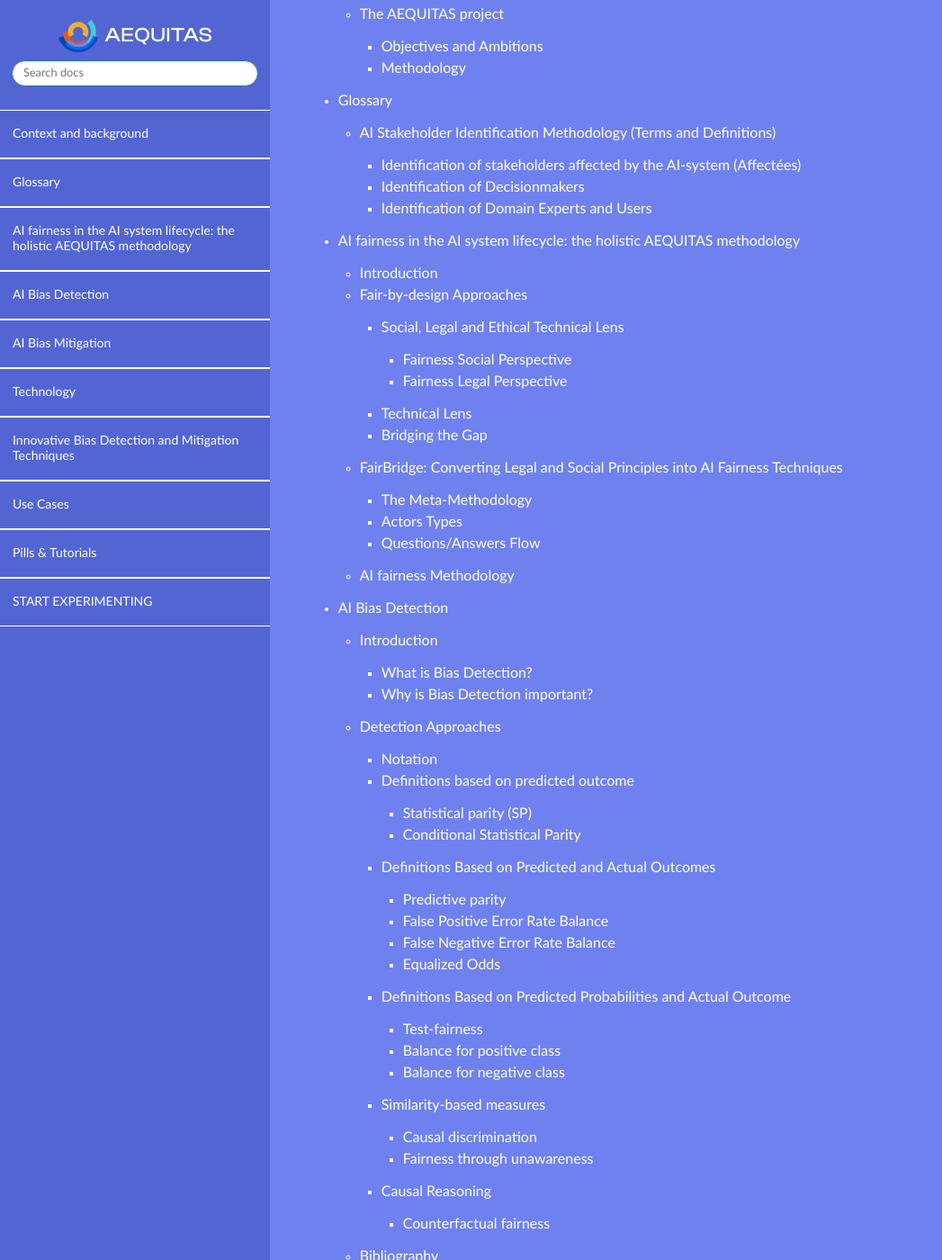
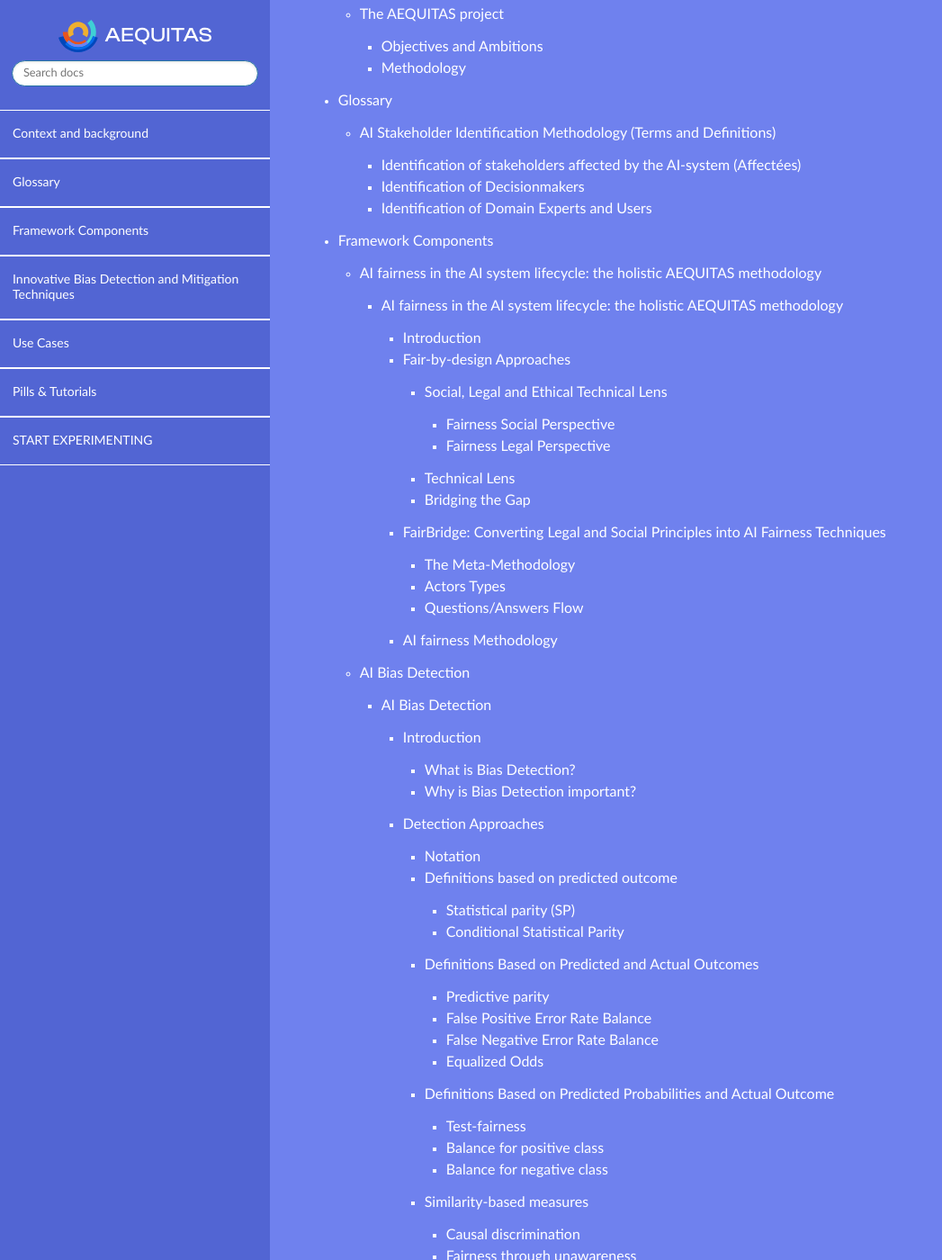
Before and after one commit to aequitas-aod/aequitas-home, a Sphinx documentation site: the page built from docs/source/index.rst, in a window 1280 px wide and 1400 px high, scrolled down 855 px. Shown: the whole window at 90% size, without its empty margins (0-1047 px from the left). Built offline with Sphinx 7.4.7 and the Read the Docs theme 3.1.0, drawn with Linux system fonts in a browser that asks for light colours; pages that are not in the unit, such as notebooks, are missing from menus; some of the changed text lies outside the part shown.

Commit message:
rc: restructure

```diff
--- a/docs/source/index.rst
+++ b/docs/source/index.rst
@@ -28,10 +28,7 @@
 .. toctree::
    context
    glossary
-   methodology
-   detection
-   mitigation
-   technology
+   framework
    innovation
    usecases
    pills
```
Also changed, not shown: docs/source/framework.rst (added, +30 -0 lines).
